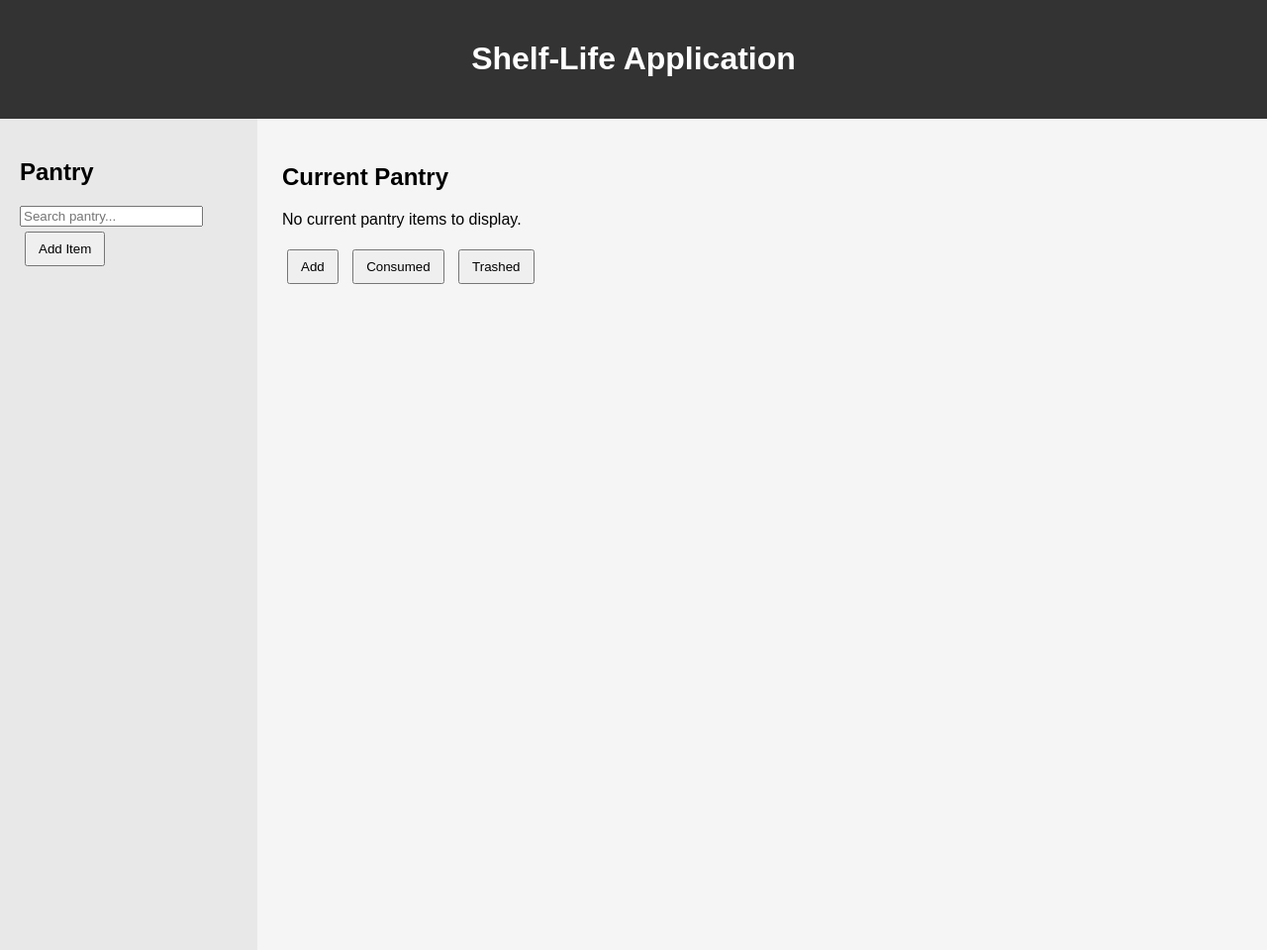
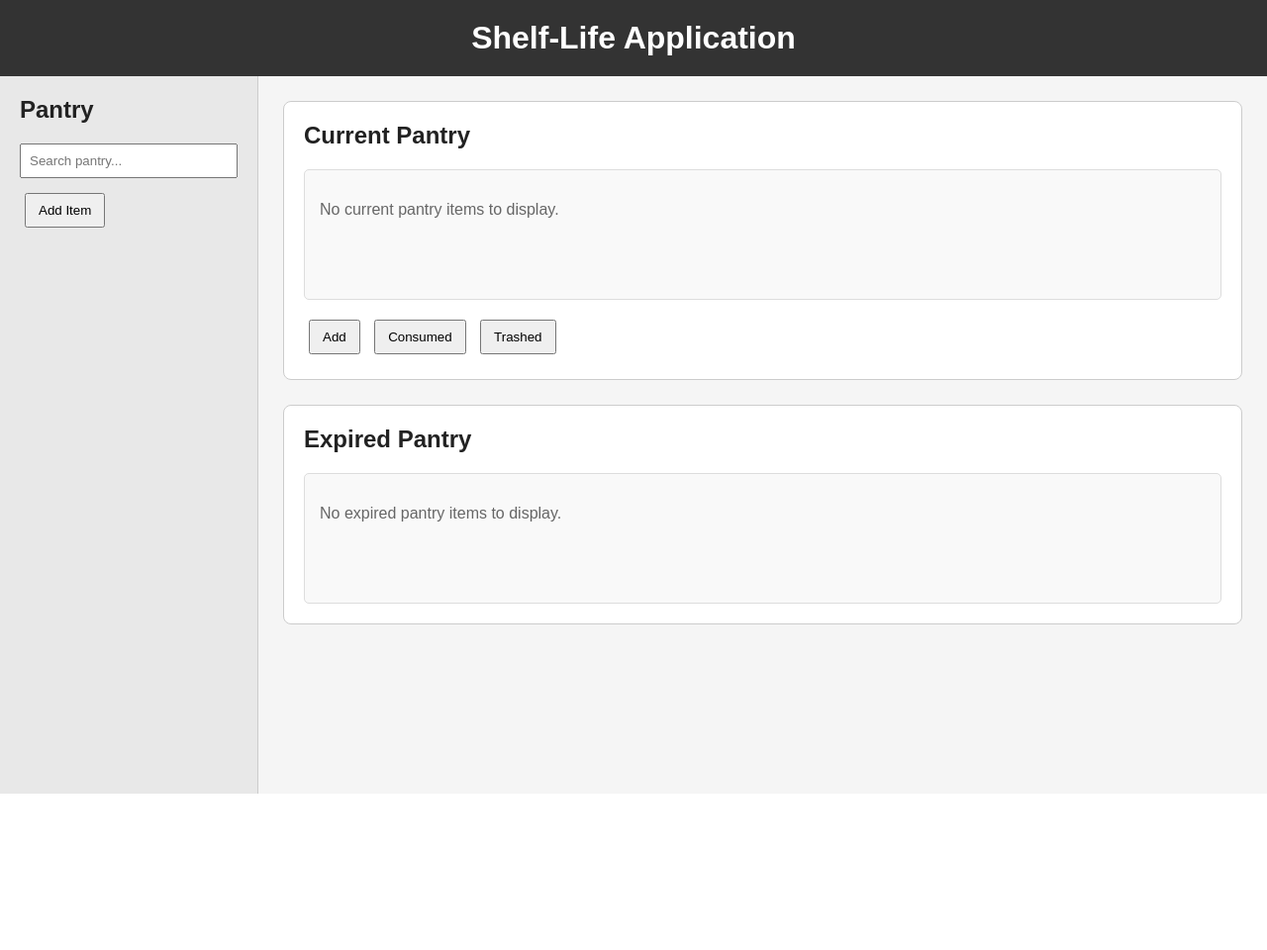
Before and after one commit to UCCS-CS4300-5300/group5-fall2026, a Python web app: template project/core/templates/core/home.html in a window 1280 px wide. Shown: the whole page at 99% size. After the commit the page ends 802 px from the top, so only its background shows below. Run offline with Jinja, Linux system fonts and the light colour scheme; the template is opened without the code that fills it, so the values that code supplies are empty.

Commit message:
The Complete pantry view HTML template

```diff
--- a/project/core/templates/core/home.html
+++ b/project/core/templates/core/home.html
@@ -3,21 +3,21 @@
 
 <head>
     <meta charset="UTF-8">
+    <meta name="viewport" content="width=device-width, initial-scale=1.0">
 
-    <!-- Title displayed in the browser tab -->
+    <!-- This will be the title displayed in the browser tab -->
     <title>Shelf-Life | Pantry</title>
 
     <style>
-        /* This creates the basic styling for the entire pantry page.
-        A more detailed styling will be added as the pantry view is completed. */
+        /* Basic page styling for the pantry view. */
         body {
             margin: 0;
             font-family: Arial, sans-serif;
             background-color: #f5f5f5;
+            color: #222;
         }
 
-        /* Header is used at the top of the Shelf-Life application.
-         This gives the page a simple title area for now. */
+        /* Header that is displayed at the top of the application. */
         header {
             padding: 20px;
             background-color: #333;
@@ -25,96 +25,172 @@
             text-align: center;
         }
 
-        /* This will Place the sidebar and main pantry content next to each other.
-         Flexbox will let us keep the navigation on the left and pantry on the right. */
+        /* Removes the default spacing around the main heading. */
+        header h1 {
+            margin: 0;
+        }
+
+        /* Flexbox keeps the sidebar and pantry content next to each other. */
         .page-container {
             display: flex;
+            min-height: calc(100vh - 75px);
         }
 
-        /* This is the left side of the pantry page.
-         This area will contain searching and controls for pantry the items. */
+        /* Sidebar for search and other pantry controls. */
         .sidebar {
             width: 220px;
-            min-height: 100vh;
             padding: 20px;
             background-color: #e8e8e8;
+            border-right: 1px solid #ccc;
         }
 
-        /* Add spacing around the main pantry content */
+        /* Removes some extra spacing from the Pantry heading. */
+        .sidebar h2 {
+            margin-top: 0;
+        }
+
+        /* Makes the search box fit correctly inside the sidebar. */
+        .search-box {
+            width: 100%;
+            padding: 8px;
+            margin-bottom: 10px;
+            box-sizing: border-box;
+        }
+
+        /* Main content area for the current and expired pantry sections. */
         main {
+            flex: 1;
             padding: 25px;
         }
 
-        /* This is a temporary shared button styling.
-         Individual buttons can be styled differently later if we needed it. */
+        /* Gives each pantry section its own visible container. */
+        .pantry-section {
+            margin-bottom: 25px;
+            padding: 20px;
+            background-color: white;
+            border: 1px solid #ccc;
+            border-radius: 8px;
+        }
+
+        /* Removes extra spacing above the pantry section headings. */
+        .pantry-section h2 {
+            margin-top: 0;
+        }
+
+        /* Pantry items from the database will eventually be shown in this area. */
+        .pantry-items {
+            min-height: 100px;
+            padding: 15px;
+            margin-top: 10px;
+            background-color: #f9f9f9;
+            border: 1px solid #ddd;
+            border-radius: 5px;
+        }
+
+        /* Keeps the empty pantry message a little less noticeable than the headings. */
+        .empty-message {
+            color: #666;
+        }
+
+        /* Shared button styling so the pantry controls stay consistent. */
         button {
             padding: 8px 12px;
             margin: 5px;
+            cursor: pointer;
+        }
+
+        /* Keeps the pantry action buttons grouped together. */
+        .action-buttons {
+            margin-top: 15px;
+        }
+
+        /* Stack the page vertically so it is still usable on smaller screens. */
+        @media screen and (max-width: 600px) {
+            .page-container {
+                flex-direction: column;
+            }
+
+            .sidebar {
+                width: auto;
+                min-height: auto;
+                border-right: none;
+                border-bottom: 1px solid #ccc;
+            }
         }
     </style>
 </head>
 
 <body>
 
-    <!-- Main application heading -->
+    <!-- Main heading for the Shelf-Life application -->
     <header>
         <h1>Shelf-Life Application</h1>
     </header>
 
-    <!--
-        Main page layout.
-        The sidebar contains pantry controls and the main section
-        will display the user's pantry.
-    -->
+    <!-- The sidebar and pantry sections are kept together inside this container -->
     <div class="page-container">
 
-        <!--
-            Pantry sidebar based on the lo-fi diagram.
-            Search and Add Item are only visual elements right now.
-            Their functionality will be implemented in later stories.
-        -->
+        <!-- Pantry controls are kept in the sidebar so they are easy for the user to find -->
         <aside class="sidebar">
             <h2>Pantry</h2>
 
-            <!-- Search box for eventually finding pantry items -->
-            <input type="text" placeholder="Search pantry...">
+            <!-- Search is only part of the layout right now and can be connected later -->
+            <input
+                class="search-box"
+                type="text"
+                placeholder="Search pantry..."
+            >
 
-            <!-- Add Item button is not connected to CRUD functionality yet -->
+            <!-- Add Item is visual for now; the CRUD story will handle its functionality -->
             <button type="button">Add Item</button>
         </aside>
 
-        <!-- Main area where pantry items will eventually be displayed -->
+        <!-- The main area separates current items from expired items -->
         <main>
 
-            <!-- Current Pantry will eventually display Food objects that have not expired yet. -->
-            <h2>Current Pantry</h2>
+            <!-- Current pantry items will be displayed in this section -->
+            <section class="pantry-section">
+                <h2>Current Pantry</h2>
 
-            <!-- Temporary message until database items are connected -->
-            <p>No current pantry items to display.</p>
+                <!-- Story #17 can populate this area with PantryItem objects -->
+                <div class="pantry-items">
 
-            <!-- Required action buttons for story #12. These are intentionally visual only for now. -->
-            <button type="button">Add</button>
-            <button type="button">Consumed</button>
-            <button type="button">Trashed</button>
+                    <!-- Keep an empty state so the section still makes sense with no items -->
+                    <p class="empty-message">
+                        No current pantry items to display.
+                    </p>
 
-            <!--
-                Work I still have to do:
+                </div>
 
-                Story #12:
-                Add the Expired Pantry section.
+                <!-- These controls are shown here but their functionality belongs to the CRUD stories -->
+                <div class="action-buttons">
+                    <button type="button">Add</button>
+                    <button type="button">Consumed</button>
+                    <button type="button">Trashed</button>
+                </div>
+            </section>
 
-                Story #12:
-                Continue styling the page to better match
-                the team's lo-fi diagram.
+            <!-- Expired items are separated from the user's current pantry -->
+            <section class="pantry-section">
+                <h2>Expired Pantry</h2>
 
-                Story #17:
-                Retrieve the Food objects from the database and
-                display their information in the pantry.
-            -->
+                <!-- Expired PantryItem objects can be displayed here once the data is connected -->
+                <div class="pantry-items">
+
+                    <!-- Keeps an empty state for users who do not have any expired items -->
+                    <p class="empty-message">
+                        No expired pantry items to display.
+                    </p>
+
+                </div>
+            </section>
+
+            <!-- Story #17 will connect the PantryItem database data to these sections -->
 
         </main>
 
     </div>
 
 </body>
+
 </html>
```
